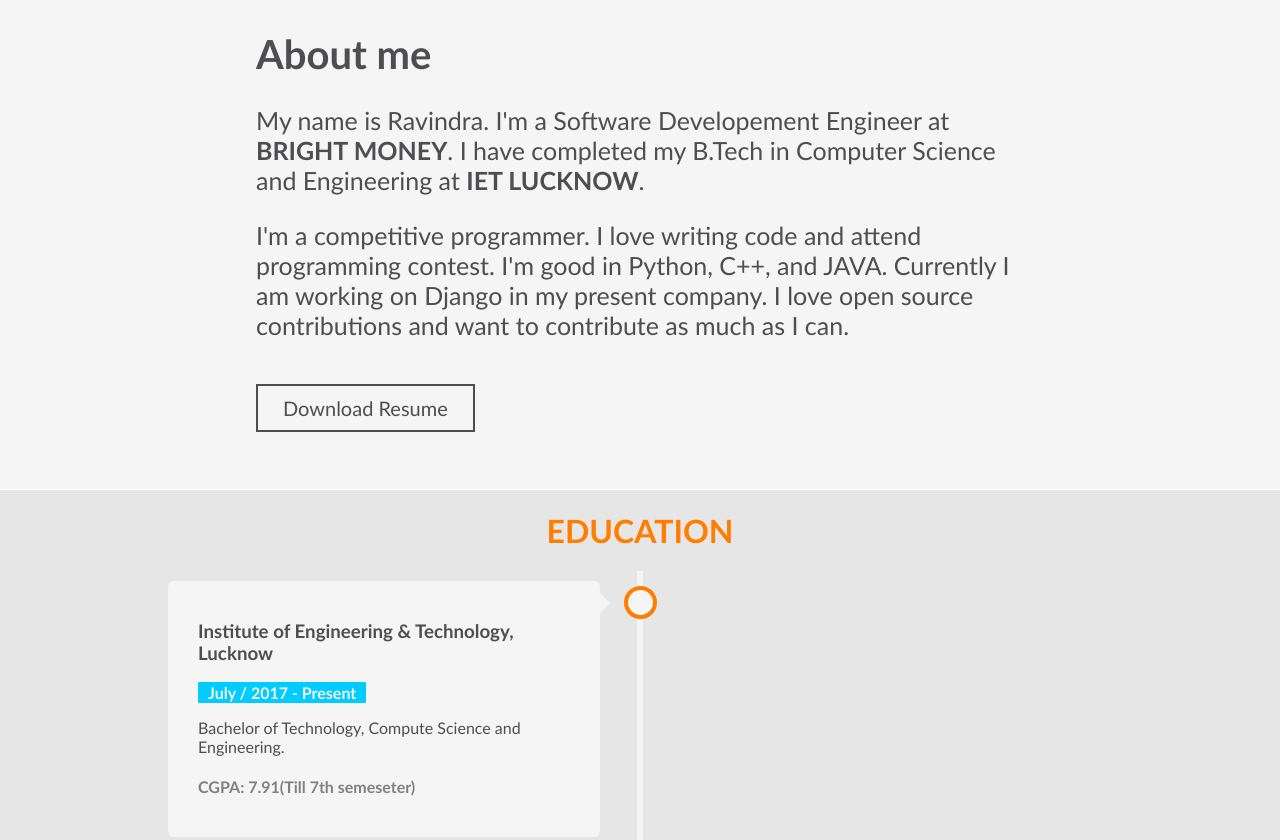
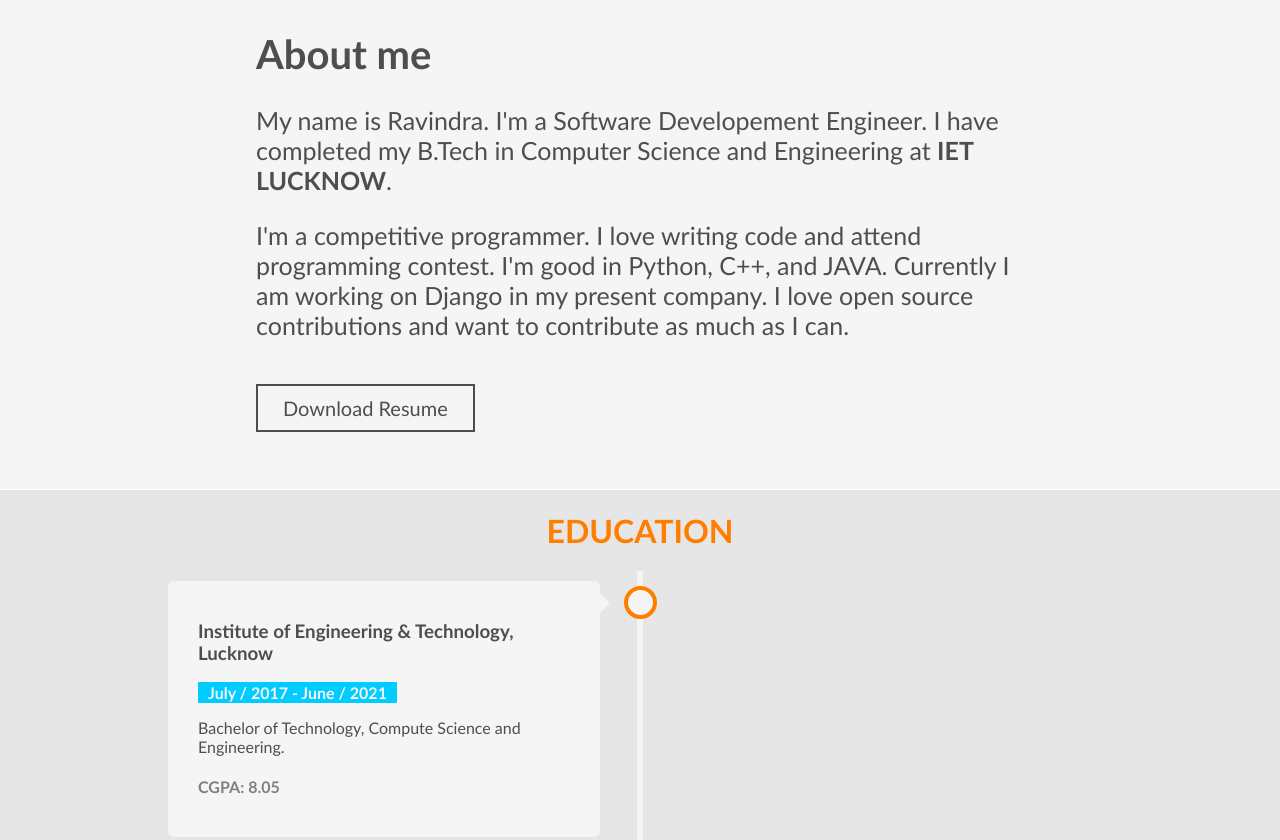
Before and after one commit to steven3219/steven3219.github.io, a plain HTML site: page index.html in a window 1280 px wide. Shown: the part 851-1691 px from the top of the page. Drawn offline with Linux system fonts and the light colour scheme.

Commit message:
Update index.html

```diff
--- a/index.html
+++ b/index.html
@@ -76,7 +76,7 @@
         <div id="about" >
             <div class="about-content">
                 <h1>About me</h1>
-                <p>My name is Ravindra. I'm a Software Developement Engineer at <strong>BRIGHT MONEY</strong>.
+                <p>My name is Ravindra. I'm a Software Developement Engineer.
                 I have completed my B.Tech in Computer Science and Engineering at <strong>IET LUCKNOW</strong>.</p>
                 <p>I'm a competitive programmer. I love writing code and attend programming contest. I'm good
                     in Python, C++, and JAVA. Currently I am working on Django in my present company. I love open source contributions and want to
@@ -102,9 +102,9 @@
                         <div class="content">
 
                             <h3  >Institute of Engineering & Technology, Lucknow</h3>
-                            <h4 id="time-duration" >July / 2017 - Present</h4>
+                            <h4 id="time-duration" >July / 2017 - June / 2021</h4>
                             <p>Bachelor of Technology, Compute Science and Engineering.</p>
-                            <h4 style="color:  #808080;" >CGPA: 7.91(Till 7th semeseter)</h4>
+                            <h4 style="color:  #808080;" >CGPA: 8.05</h4>
                         </div>
                     </div>
 
@@ -232,7 +232,6 @@
                         <div class="content">
                             <h2  >Others</h2>
                             <ul>
-                                <li>Secured Rank 403 in Leetcode Bi-weekly Challenge</li>
                                 <li>Qualified Round 2 of National Engineering Olympiad</li>
                                 <li>Done 600+ coding Questions on different Coding Platform</li>
                                 <li>Volunteer in College Festival Pravah year 2018 AKTU Lucknow.</li>
@@ -315,7 +314,7 @@
             <div id="footer-content">
 
                 <div>
-                    <p>&copy; Ravindra 2020 &emsp; | &emsp; <span class="fa fa-code" style="font-size:24;"></span>
+                    <p>&copy; Ravindra 2024 &emsp; | &emsp; <span class="fa fa-code" style="font-size:24;"></span>
                         with <span class="fa fa-heart" style="font-size:24;" ></span>
                         by<a href="https://github.com/steven3219"> Ravindra </a> &emsp; </p>
                 </div>
```
